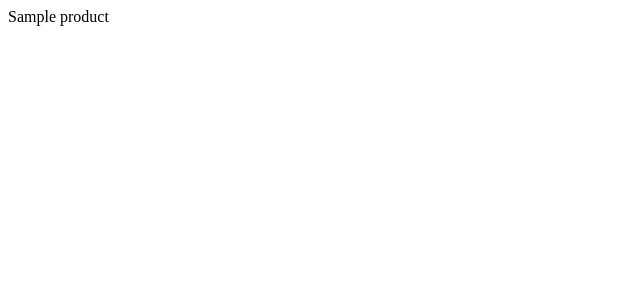
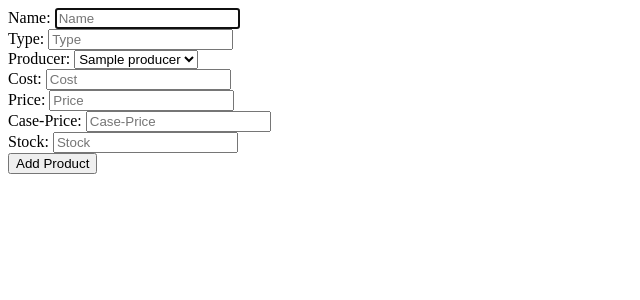
Before and after one commit to duncancryan/wine_shop_project, a Flask app: page /products/new in a window 1280 px wide. Before the commit the part shown is almost empty. Shown: the top 300 px of the page, without its empty margins (0-640 px from the left). Run offline with Flask 2, Linux system fonts and the light colour scheme; a database or web service that is not in the repository returns one stand-in record (values such as "Sample title"); some libraries are stand-ins or nearby versions.

Commit message:
landing page to create a new product seems to be working...

```diff
--- a/controllers/product_controller.py
+++ b/controllers/product_controller.py
@@ -16,7 +16,7 @@ def show_product(id):
     product = product_repository.select(id)
     return render_template("/products/show.html", product=product)
 
-# @products_blueprint.route("/products/<id>/edit")
-# def edit_product(id):
-#     producers = producer_repository.select_all()
-#     return render_template("p")
+@products_blueprint.route("/products/new")
+def new_product():
+    producers = producer_repository.select_all()
+    return render_template("products/new.html", producers=producers)
--- a/templates/products/new.html
+++ b/templates/products/new.html
@@ -1,6 +1,41 @@
 {% extends "base.html" %}
 {% block content %}
 
+<form action="/producers" method="post">
+    <div>
+        <label for="name">Name:</label>
+        <input type="text" id="name" name="name" placeholder="Name" required autofocus>
+    </div>
+    <div>
+        <label for="type">Type:</label>
+        <input type="text" id="type" name="type" placeholder="Type" required>
+    </div>
+    <div>
+        <label for="producer">Producer:</label>
+        <select id="producer" name="producer_id">
+            {% for producer in producers %}
+            <option value="{{ producer.id }}">{{ producer.name }}</option>
+            {% endfor %}
+        </select>
+    </div>
+    <div>
+        <label for="cost">Cost:</label>
+        <input type="text" id="cost" name="cost" placeholder="Cost" required>
+    </div>
+    <div>
+        <label for="price">Price:</label>
+        <input type="text" id="price" name="price" placeholder="Price" required>
+    </div>
+    <div>
+        <label for="case-price">Case-Price:</label>
+        <input type="text" id="case-price" name="case-price" placeholder="Case-Price" required>
+    </div>
+    <div>
+        <label for="stock">Stock:</label>
+        <input type="text" id="stock" name="stock" placeholder="Stock" required>
+    </div>
+    <button type="submit">Add Product</button>
+</form>
 
 
 {% endblock %}
```
